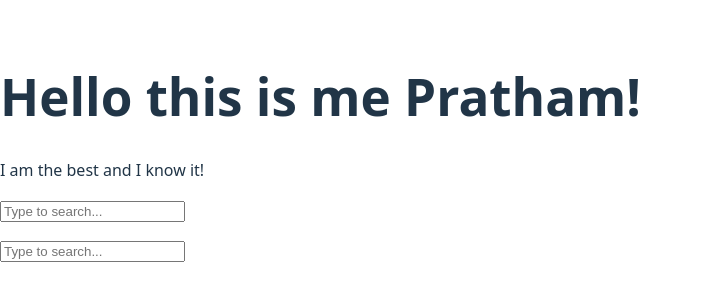
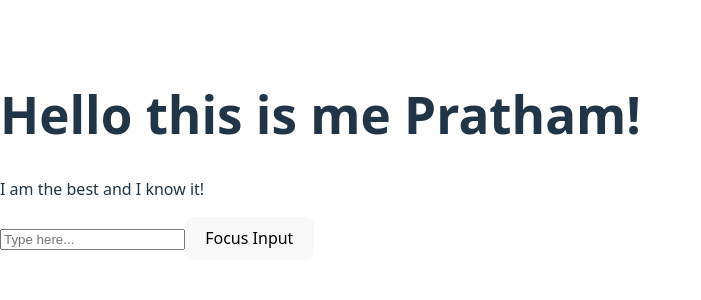
Before and after one commit to pratham2707/react-practice, a React (Vite) app: page /products/bikes in a window 1280 px wide. Shown: the part 244-544 px from the top of the page, without its empty margins (0-701 px from the left). Built offline with nearby package versions, Linux system fonts and the light colour scheme.

Commit message:
All about forward Ref

```diff
--- a/src/App.jsx
+++ b/src/App.jsx
@@ -1,6 +1,7 @@
 import { BrowserRouter, NavLink, Routes, Route } from "react-router-dom"
-import DelayedTransitions from "./Components/Transitions/DelayedTransitions"
-import Transitions from "./Components/Transitions/Transitions"
+import ForwardRef from "./Components/ForwardRef"
+// import DelayedTransitions from "./Components/Transitions/DelayedTransitions"
+// import Transitions from "./Components/Transitions/Transitions"
 
 // import MyAge from "./Components/Expressions/Expression.jsx"
 // import MySister from "./Components/Expressions/Variable.jsx"
@@ -136,8 +137,10 @@ function App() {
         </Routes>
         <Params /> */}
         {/* All about Transitions */}
-        <Transitions />
-        <DelayedTransitions />
+        {/* <Transitions />
+        <DelayedTransitions /> */}
+        {/* All about ForwardRef */}
+        <ForwardRef />
       </>
     </BrowserRouter>
   )
--- /dev/null
+++ b/src/Components/ForwardRef.jsx
@@ -0,0 +1,22 @@
+import { forwardRef, useRef } from 'react';
+
+const MyInput = forwardRef((props, ref) => (
+    <input ref={ref} {...props} />
+));
+
+function ForwardRef() {
+    const inputRef = useRef();
+
+    const focusInput = () => {
+        inputRef.current.focus();
+    };
+
+    return (
+        <div>
+            <MyInput ref={inputRef} placeholder="Type here..." />
+            <button onClick={focusInput}>Focus Input</button>
+        </div>
+    );
+}
+
+export default ForwardRef;
```
